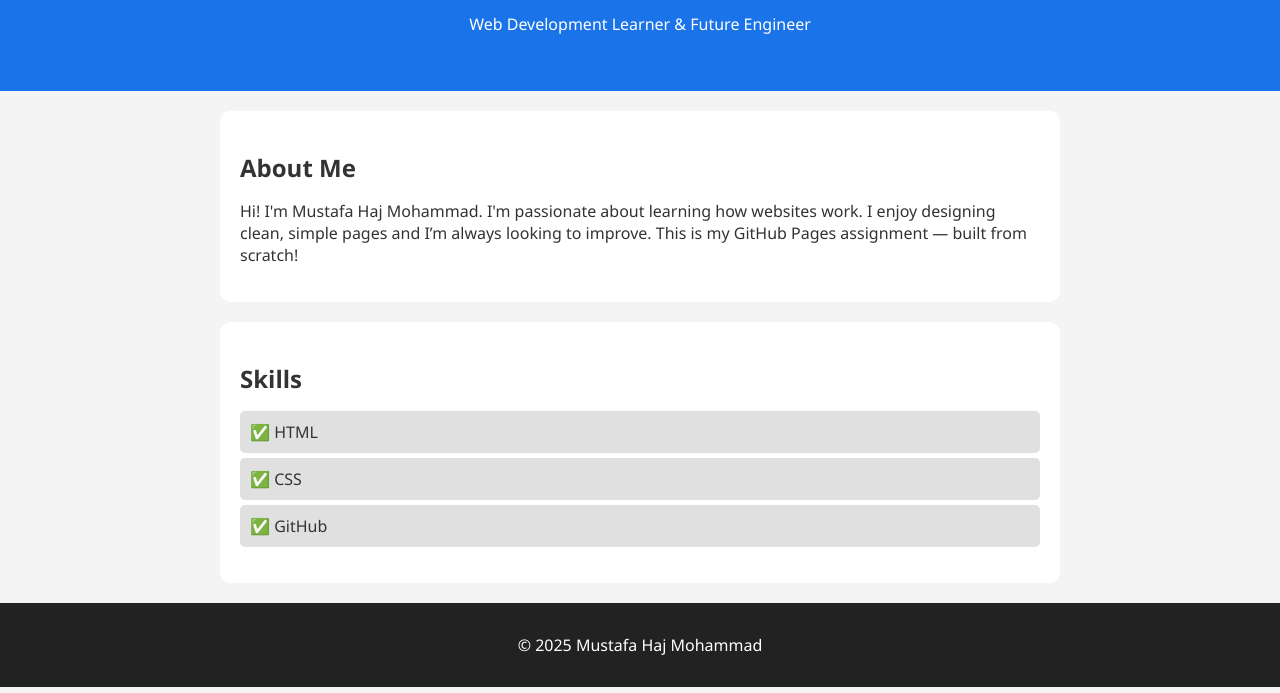
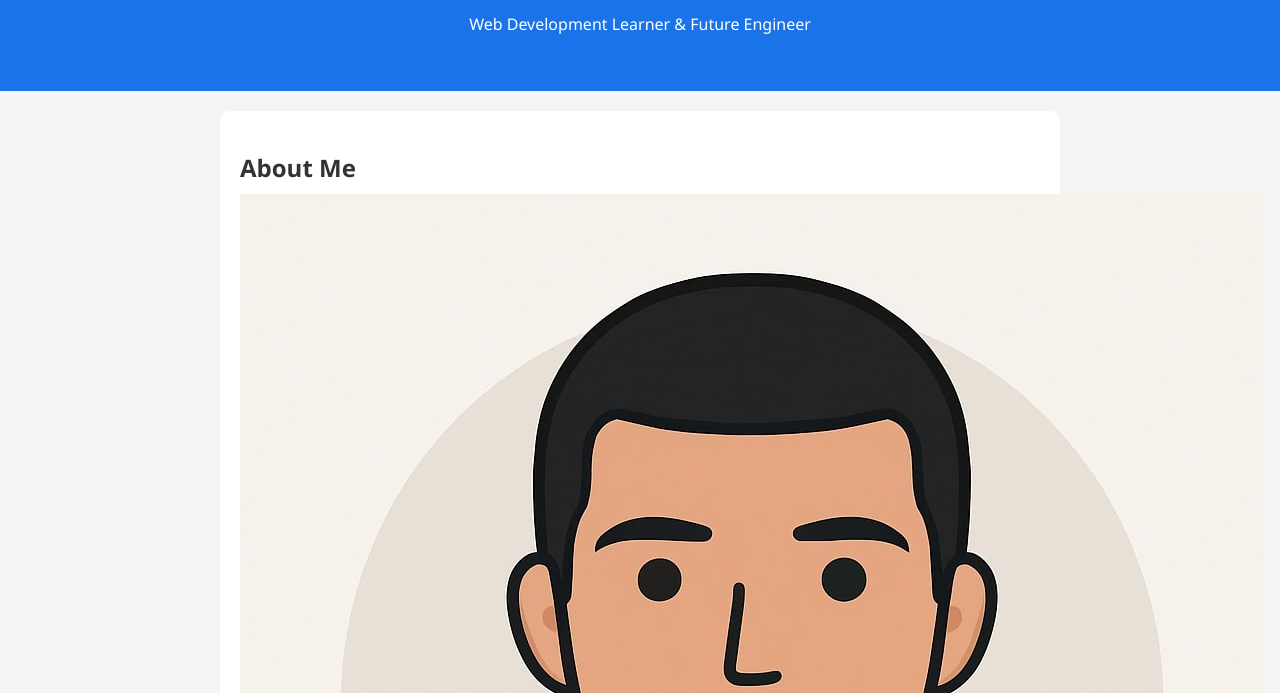
Before and after one commit to MustafaHajMohammad/MustafaHajMohammad.github.io, a plain HTML site: page index.html in a window 1280 px wide. Shown: the part 107-800 px from the top of the page. Drawn offline with Linux system fonts and the light colour scheme.

Commit message:
Update index.html

```diff
--- a/index.html
+++ b/index.html
@@ -2,7 +2,7 @@
 <html lang="en">
 <head>
   <meta charset="UTF-8" />
-  <meta name="viewport" content="width=device-width, initial-scale=1.0" />
+  <meta name="viewport" content="width=device-width, initial-scale=1.0"/>
   <title>Mustafa Haj Mohammad</title>
   <link rel="stylesheet" href="style.css" />
 </head>
@@ -14,6 +14,7 @@
 
   <section id="about">
     <h2>About Me</h2>
+    <img src="profile.jpg" alt="My Profile" class="profile">
     <p>Hi! I'm Mustafa Haj Mohammad. I'm passionate about learning how websites work. I enjoy designing clean, simple pages and I’m always looking to improve. This is my GitHub Pages assignment — built from scratch!</p>
   </section>
 
```
